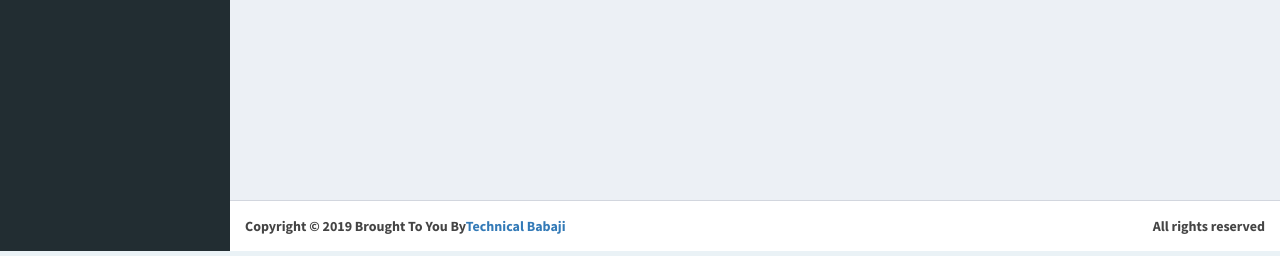
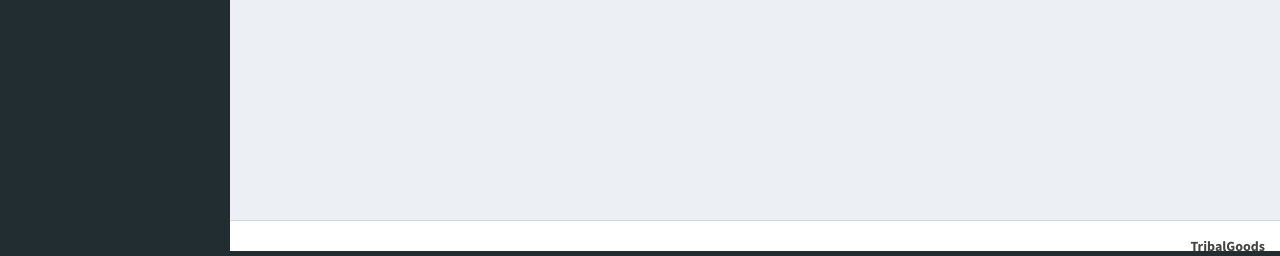
Before and after one commit to Chintan-24/tribalgoods, a PHP site: page /ecommerce/admin/sales.php in a window 1280 px wide. Shown: the part 549-805 px from the top of the page. Run offline with PHP 8.4, Linux system fonts and the light colour scheme; a user stored in the database is signed in; data comes from the database, SQL or seed files in the repository; data that the repository does not hold is empty; some libraries are stand-ins or nearby versions.

Commit message:
banner update

```diff
--- a/ecomm/admin/includes/footer.php
+++ b/ecomm/admin/includes/footer.php
@@ -1,6 +1,6 @@
 <footer class="main-footer">
     <div class="pull-right hidden-xs">
-      <b>All rights reserved</b>
+      <b>TribalGoods</b>
     </div>
-    <strong>Copyright &copy; 2019 Brought To You By<a href="https://wellprogram.blogspot.com/">Technical Babaji</a></strong>
+
 </footer>
--- a/ecomm/index.php
+++ b/ecomm/index.php
@@ -63,7 +63,7 @@
 		                    <img src="images/banner8.png" alt="Third slide">
 		                  </div>
 
-
+						  test test test test test test test test test test
 
 
 		                </div>
```
